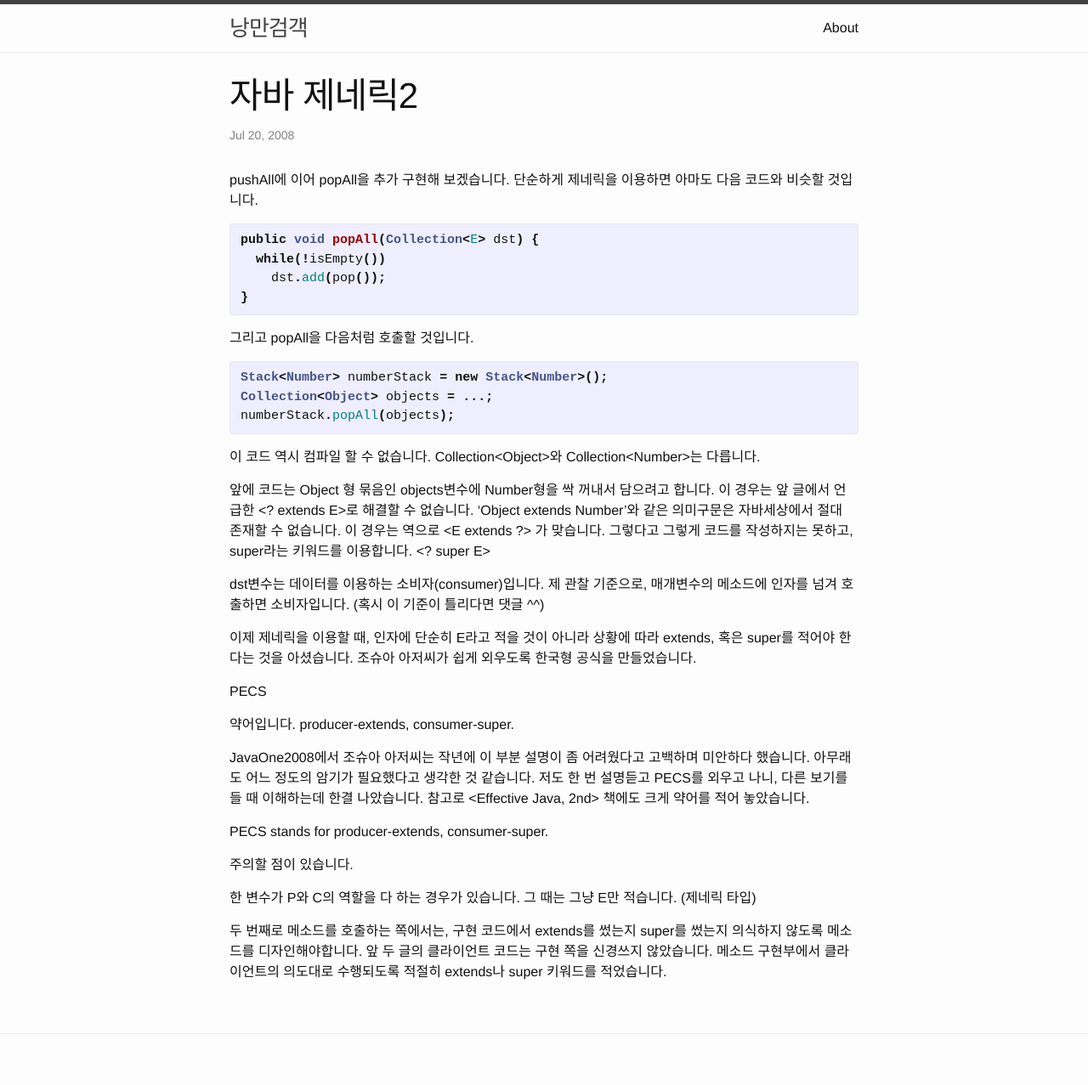
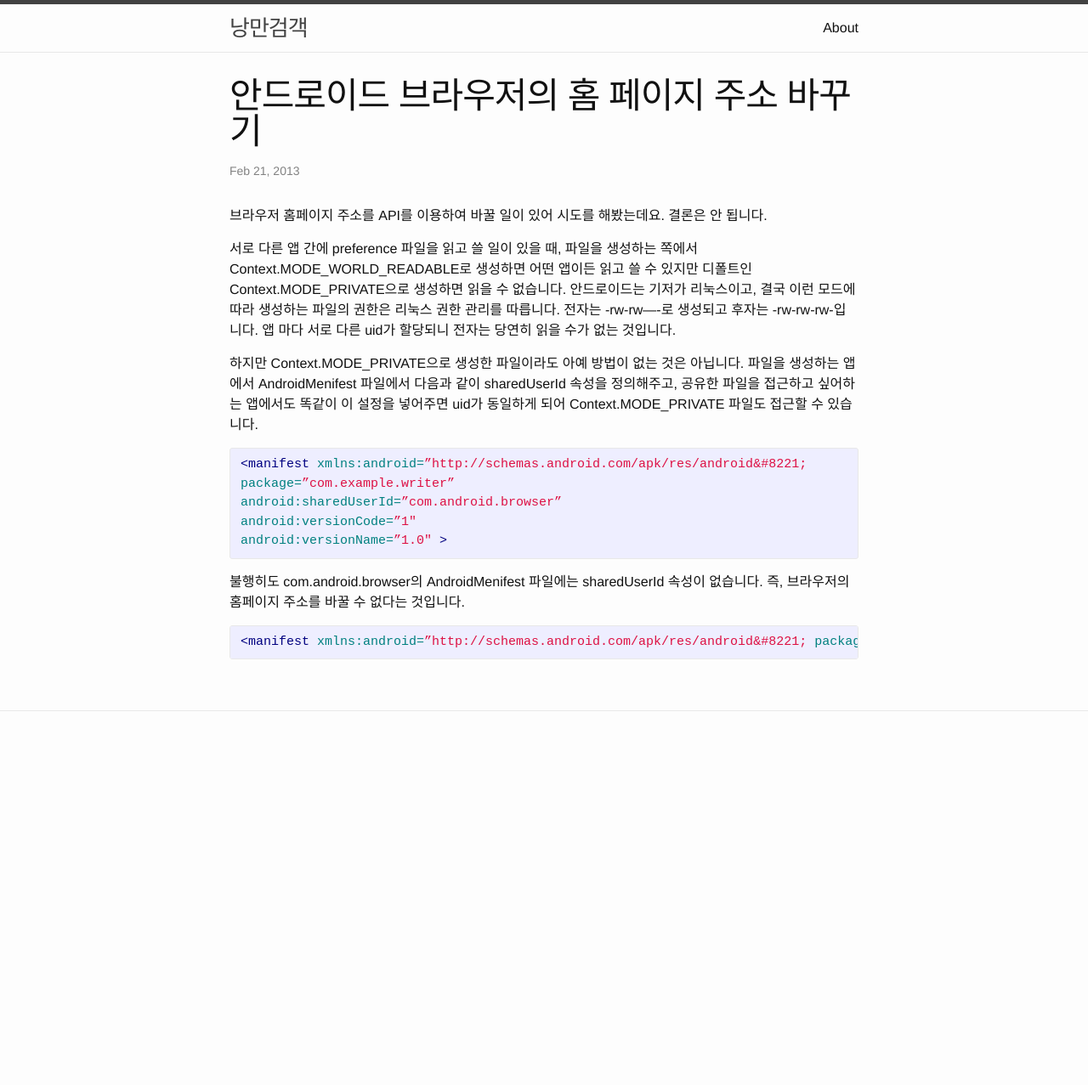
Before and after one commit to cybaek/homepage, a Jekyll site: the page built from _posts/2013-02-21-how-to-set-android-browser-homepage.markdown, in a window 1280 px wide. Shown: the whole page at 85% size. Built offline with Jekyll 4.4.1, drawn with Linux system fonts in a browser that asks for light colours; after the commit the page ends 900 px from its top, so only the background shows below that.

Commit message:
add like, share, comments plugin add how-to-set-android-browser-homepage

```diff
--- a/_layouts/page.html
+++ b/_layouts/page.html
@@ -11,4 +11,6 @@
     {{ content }}
   </article>
 
+  <div class="fb-follow" data-href="http://cybaek.com/" data-colorscheme="light" data-layout="standard" data-show-faces="true"></div>
+
 </div>
--- a/_layouts/post.html
+++ b/_layouts/post.html
@@ -10,27 +10,11 @@
 
   <article class="post-content">
     {{ content }}
-
-
-    <!--
-    <div class="fb-like" data-href="https://developers.facebook.com/docs/plugins/" data-layout="standard" data-action="like" data-show-faces="true" data-share="true"></div>
-
-    <div class="fb-comments" data-href="http://developers.facebook.com/docs/plugins/comments/" data-numposts="10" data-colorscheme="light"></div>
-
-    <div id="disqus_thread"></div>
-    <script type="text/javascript">
-        /* * * CONFIGURATION VARIABLES: EDIT BEFORE PASTING INTO YOUR WEBPAGE * * */
-        var disqus_shortname = 'cybaek-blog'; // required: replace example with your forum shortname
-
-        /* * * DON'T EDIT BELOW THIS LINE * * */
-        (function() {
-            var dsq = document.createElement('script'); dsq.type = 'text/javascript'; dsq.async = true;
-            dsq.src = '//' + disqus_shortname + '.disqus.com/embed.js';
-            (document.getElementsByTagName('head')[0] || document.getElementsByTagName('body')[0]).appendChild(dsq);
-        })();
-    </script>
-    -->
   </article>
 
+  <article class="post-feedback">
+    <div class="fb-like" data-href="http://cybaek.com{{ page.url }}" data-layout="standard" data-action="like" data-show-faces="true" data-share="true"></div>
+    <div class="fb-comments" data-href="http://cybaek.com{{ page.url }}" data-numposts="10" data-colorscheme="light"></div>
+  </article>
 
 </div>
--- a/_posts/2013-02-21-how-to-set-android-browser-homepage.markdown
+++ b/_posts/2013-02-21-how-to-set-android-browser-homepage.markdown
@@ -1,45 +1,25 @@
 ---
 layout: post
-title:  자바 제네릭2
-date:    2008/07/20 03:30
-categories: java generic
+title:  안드로이드 브라우저의 홈 페이지 주소 바꾸기
+date:    2013/02/21 09:00
+categories: java android
 ---
+브라우저 홈페이지 주소를 API를 이용하여 바꿀 일이 있어 시도를 해봤는데요. 결론은 안 됩니다.
 
-pushAll에 이어 popAll을 추가 구현해 보겠습니다. 단순하게 제네릭을 이용하면 아마도 다음 코드와 비슷할 것입니다.
+서로 다른 앱 간에 preference 파일을 읽고 쓸 일이 있을 때, 파일을 생성하는 쪽에서 Context.MODE_WORLD_READABLE로 생성하면 어떤 앱이든 읽고 쓸 수 있지만 디폴트인 Context.MODE_PRIVATE으로 생성하면 읽을 수 없습니다. 안드로이드는 기저가 리눅스이고, 결국 이런 모드에 따라 생성하는 파일의 권한은 리눅스 권한 관리를 따릅니다. 전자는 -rw-rw—-로 생성되고 후자는 -rw-rw-rw-입니다. 앱 마다 서로 다른 uid가 할당되니 전자는 당연히 읽을 수가 없는 것입니다.
 
-{% highlight java %}
-public void popAll(Collection<E> dst) {
-  while(!isEmpty())
-    dst.add(pop());
-}
+하지만 Context.MODE_PRIVATE으로 생성한 파일이라도 아예 방법이 없는 것은 아닙니다. 파일을 생성하는 앱에서 AndroidMenifest 파일에서 다음과 같이 sharedUserId 속성을 정의해주고, 공유한 파일을 접근하고 싶어하는 앱에서도 똑같이 이 설정을 넣어주면 uid가 동일하게 되어 Context.MODE_PRIVATE 파일도 접근할 수 있습니다.
+
+{% highlight xml %}
+<manifest xmlns:android=”http://schemas.android.com/apk/res/android&#8221;
+package=”com.example.writer”
+android:sharedUserId=”com.android.browser”
+android:versionCode=”1″
+android:versionName=”1.0″ >
 {% endhighlight %}
 
-그리고 popAll을 다음처럼 호출할 것입니다.
+불행히도 com.android.browser의 AndroidMenifest 파일에는 sharedUserId 속성이 없습니다. 즉, 브라우저의 홈페이지 주소를 바꿀 수 없다는 것입니다.
 
-{% highlight java %}
-Stack<Number> numberStack = new Stack<Number>();
-Collection<Object> objects = ...;
-numberStack.popAll(objects);
+{% highlight xml %}
+<manifest xmlns:android=”http://schemas.android.com/apk/res/android&#8221; package=”com.android.browser”>
 {% endhighlight %}
-
-이 코드 역시 컴파일 할 수 없습니다. Collection&lt;Object>와 Collection&lt;Number>는 다릅니다.
-
-앞에 코드는 Object 형 묶음인 objects변수에  Number형을 싹 꺼내서 담으려고 합니다. 이 경우는 앞 글에서 언급한 <? extends E>로 해결할 수 없습니다. 'Object extends Number'와 같은 의미구문은 자바세상에서 절대 존재할 수 없습니다. 이 경우는 역으로 &lt;E extends ?> 가 맞습니다. 그렇다고 그렇게 코드를 작성하지는 못하고, super라는 키워드를 이용합니다. <? super E>
-
-dst변수는 데이터를 이용하는 소비자(consumer)입니다. 제 관찰 기준으로, 매개변수의 메소드에 인자를 넘겨 호출하면 소비자입니다. (혹시 이 기준이 틀리다면 댓글 ^^)
-
-이제 제네릭을 이용할 때, 인자에 단순히 E라고 적을 것이 아니라 상황에 따라 extends, 혹은 super를 적어야 한다는 것을 아셨습니다. 조슈아 아저씨가 쉽게 외우도록 한국형 공식을 만들었습니다.
-
-PECS
-
-약어입니다. producer-extends, consumer-super.
-
-JavaOne2008에서 조슈아 아저씨는 작년에 이 부분 설명이 좀 어려웠다고 고백하며 미안하다 했습니다. 아무래도 어느 정도의 암기가 필요했다고 생각한 것 같습니다. 저도 한 번 설명듣고 PECS를 외우고 나니, 다른 보기를 들 때 이해하는데 한결 나았습니다. 참고로 <Effective Java, 2nd> 책에도 크게 약어를 적어 놓았습니다.
-
-PECS stands for producer-extends, consumer-super.
-
-주의할 점이 있습니다.
-
-한 변수가 P와 C의 역할을 다 하는 경우가 있습니다. 그 때는 그냥 E만 적습니다. (제네릭 타입)
-
-두 번째로 메소드를 호출하는 쪽에서는, 구현 코드에서 extends를 썼는지 super를 썼는지 의식하지 않도록 메소드를 디자인해야합니다. 앞 두 글의 클라이언트 코드는 구현 쪽을 신경쓰지 않았습니다. 메소드 구현부에서 클라이언트의 의도대로 수행되도록 적절히 extends나 super 키워드를 적었습니다.
```
